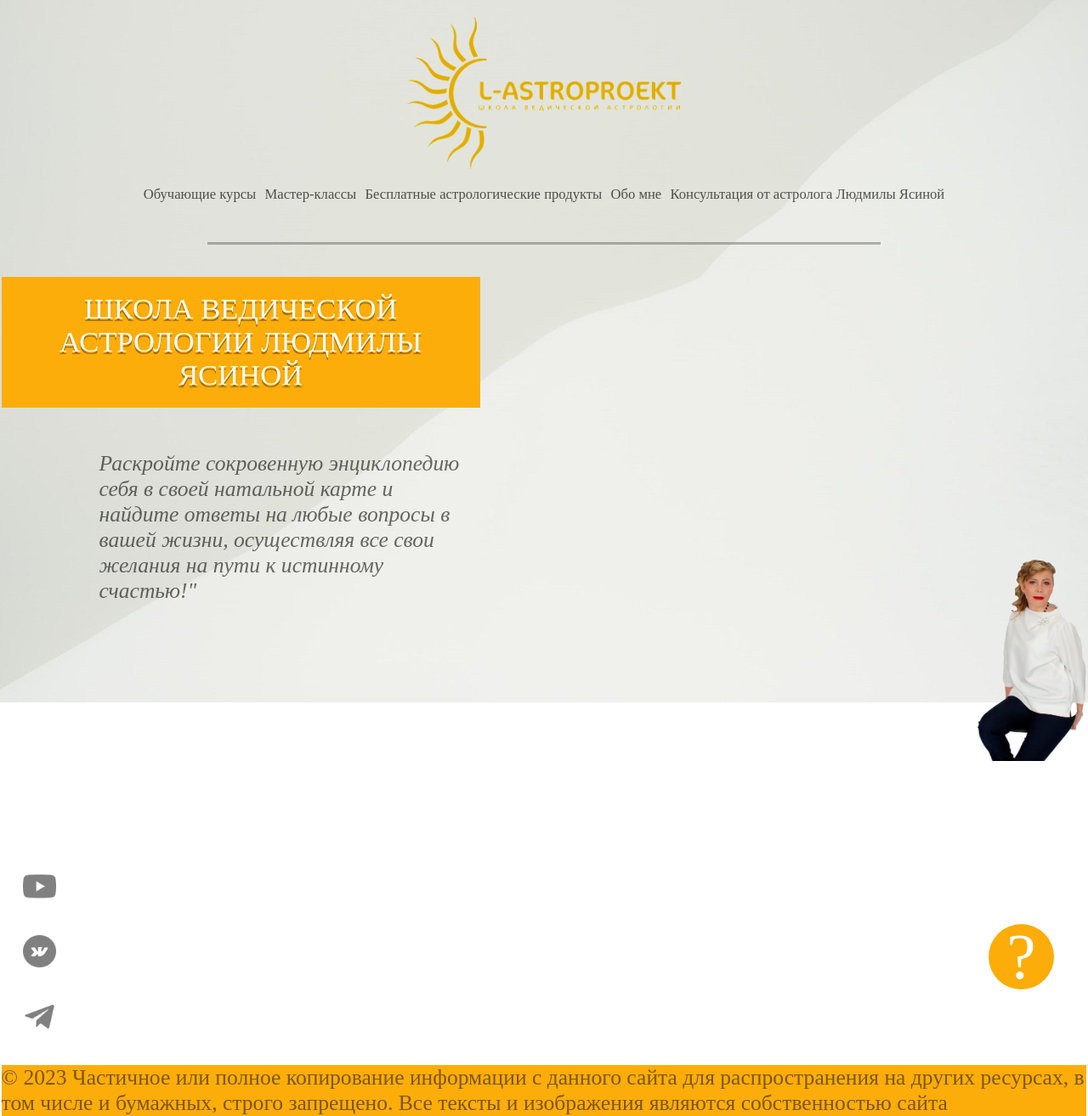
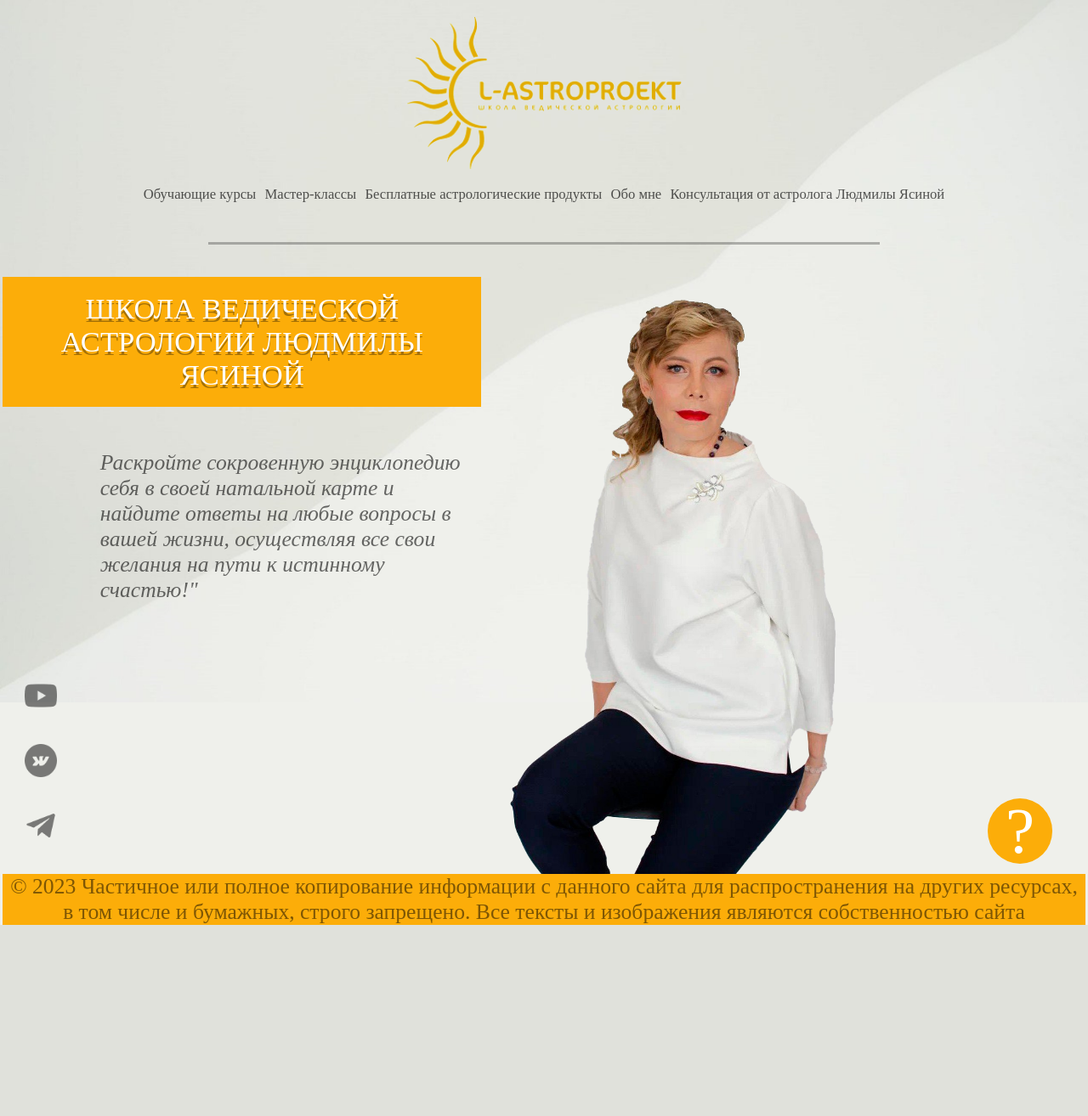
Before and after one commit to Tishe698/lololo, a Django app: page / in a window 1280 px wide. Shown: the whole page at 85% size. After the commit the page ends 1089 px from the top, so only its background shows below. Run offline with Django 4.2, Linux system fonts and the light colour scheme.

Commit message:
title logo

```diff
--- a/sait/static/css/header_fotter/footer.css
+++ b/sait/static/css/header_fotter/footer.css
@@ -1,13 +1,8 @@
-*{
-    margin: 0;
-    padding: 0;
-    box-sizing: border-box;
-}
-
-
 footer {
+    text-align: center;
+    font-family: 'HeadlandOne', serif;
+    font-size: 16px;
     position: relative;
-    padding: 0;
 }
 .social{
     display: flex;
@@ -28,7 +23,7 @@ footer {
     width: 6vw;
     height: 6vw;
     right: 3vw;
-    top: 5vw;
+    top: 11vw;
     display: flex;
     align-items: center;
     justify-content: center;
--- a/sait/static/css/home.css
+++ b/sait/static/css/home.css
@@ -4,24 +4,26 @@
     box-sizing: border-box;
 }
 
-body {
-  background: url('../img/фон боди.jpg') no-repeat, none;
+html, body {
+    height: 100vh;
+    background: url('../img/фон боди.jpg') no-repeat;
+    background-position: center;
     background-size: cover;
-  background-position: center;
     padding: 0 0.1rem;
-  height: 100vh; /* Изменили min-height на height */
     display: flex;
     flex-direction: column;
+    background-color: rgba(239, 240, 235, 1);
+
 }
 
-.home {
-  margin-bottom: 10%;
+
+main {
     flex: 1;
+    margin-bottom: 7%;
 }
 
-main {
+.home{
     position: relative;
-
 }
 
 .shkola_ved_astrolog {
@@ -40,14 +42,12 @@ main {
     font-size: 2.7vw;
     font-family: 'Lora', serif;
     color: #FFF;
-  text-shadow: rgba(0, 0, 0, 0.35) 0 2.5px;
+    text-shadow: rgba(0, 0, 0, 0.35) 0 0.3vw;
     font-weight: 500;
   }
-
   .text_raskroite {
     margin: 4% 0 0 9%;
     width: 34vw;
-  height: 10vw;
   }
 
   .text_raskroite p {
@@ -58,16 +58,16 @@ main {
   }
 
   .telo {
-  display: flex;
-  justify-content: flex-end;
+    position: absolute;
+    right: 23%;
+    top: 7%;
 }
 
   .telo img {
     object-fit: cover;
-  width: 10vw;
+    width: 30vw;
     mix-blend-mode: darken;
   }
-
 @media (max-width: 992px) {
 .home.hidden {
   display: none;
--- a/templates/index.html
+++ b/templates/index.html
@@ -8,15 +8,13 @@
     <meta name="viewport" content="width=device-width, initial-scale=1.0">
     <title>L-ASTROPROEKT</title>
     <link href="{% static 'fontawesomefree/css/all.min.css' %}" rel="stylesheet" type="text/css">
-    <link rel="stylesheet" href="{% static 'css/home.css'%}">
-    <link rel="stylesheet" href="{% static 'css/header_fotter/header.css'%}">
-    <link rel="stylesheet" href="{% static 'css/header_fotter/footer.css'%}">
+    <link rel="stylesheet" href="{% static 'css/home.css' %}">
+    <link rel="stylesheet" href="{% static 'css/header_fotter/header.css' %}">
+    <link rel="stylesheet" href="{% static 'css/header_fotter/footer.css' %}">
 
 </head>
 
 <body>
-
-<main>
  <header>
         <a href="{% url 'home' %}">
             <div class="logo"></div>
@@ -38,15 +36,17 @@
         <div class="line"></div>
         <div class="dropdown_menu ">
             <ul>
-                <li><a href="#">Обучающие курсы</a></li>
+                <li><a href="{% url 'traning' %}">Обучающие курсы</a></li>
                 <li><a href="#">Мастер-классы</a></li>
                 <li><a href="#">Бесплатные астрологические продукты</a></li>
-                <li><a href="#">обо мне</a></li>
+                <li><a href="{% url 'about_me' %}">обо мне</a></li>
                 <li><a href="#">Консультация от астролога Людмилы Ясиной</a></li>
                 <li><a href="#" class="action_btn">Записаться на курсы</a></li>
             </ul>
         </div>
     </header>
+<main>
+
 
     <div class="home">
         <div class="shkola_ved_astrolog">
@@ -54,14 +54,16 @@
             <p>Астрологии людмилы</p>
             <p>Ясиной</p>
         </div>
-
+        <div class="telo"><img src="{% static 'img/тело.jpg' %}" alt=""></div>
         <div class="text_raskroite">
             <p>
                 Раскройте сокровенную энциклопедию себя в своей натальной карте и найдите ответы на любые вопросы в
                 вашей жизни, осуществляя все свои желания на пути к истинному счастью!"</p>
         </div>
-                    <div class="telo"><img src="{% static 'img/тело.jpg' %}" alt=""></div>
+
     </div>
+
+</main>
     <footer>
         <div class="social">
             <img src="{% static 'img/free-icon-youtube-2111795 1.png' %}" alt="">
@@ -80,8 +82,6 @@
             </div>
         </div>
     </footer>
-</main>
-
 <script src='{% static "js/header.js" %}'></script>
 </body>
 
--- a/templates/traning_curse.html
+++ b/templates/traning_curse.html
@@ -8,7 +8,6 @@
     <meta name="viewport" content="width=device-width, initial-scale=1.0">
     <link href="{% static 'fontawesomefree/css/all.min.css' %}" rel="stylesheet" type="text/css">
     <link rel="stylesheet" href="{% static 'css/header_fotter/header.css' %}">
-        <link rel="stylesheet" href="{% static 'css/header_fotter/footer.css' %}">
     <link rel="stylesheet" href="{% static 'css/traning.css' %}">
     <title>L-ASTROPROEKT</title>
 </head>
```
Also changed, not shown: sait/static/css/traning.css (+48 -0 lines), sait/static/img/фон боди.jpg. Lines whose indentation alone changed are shown as unchanged.
